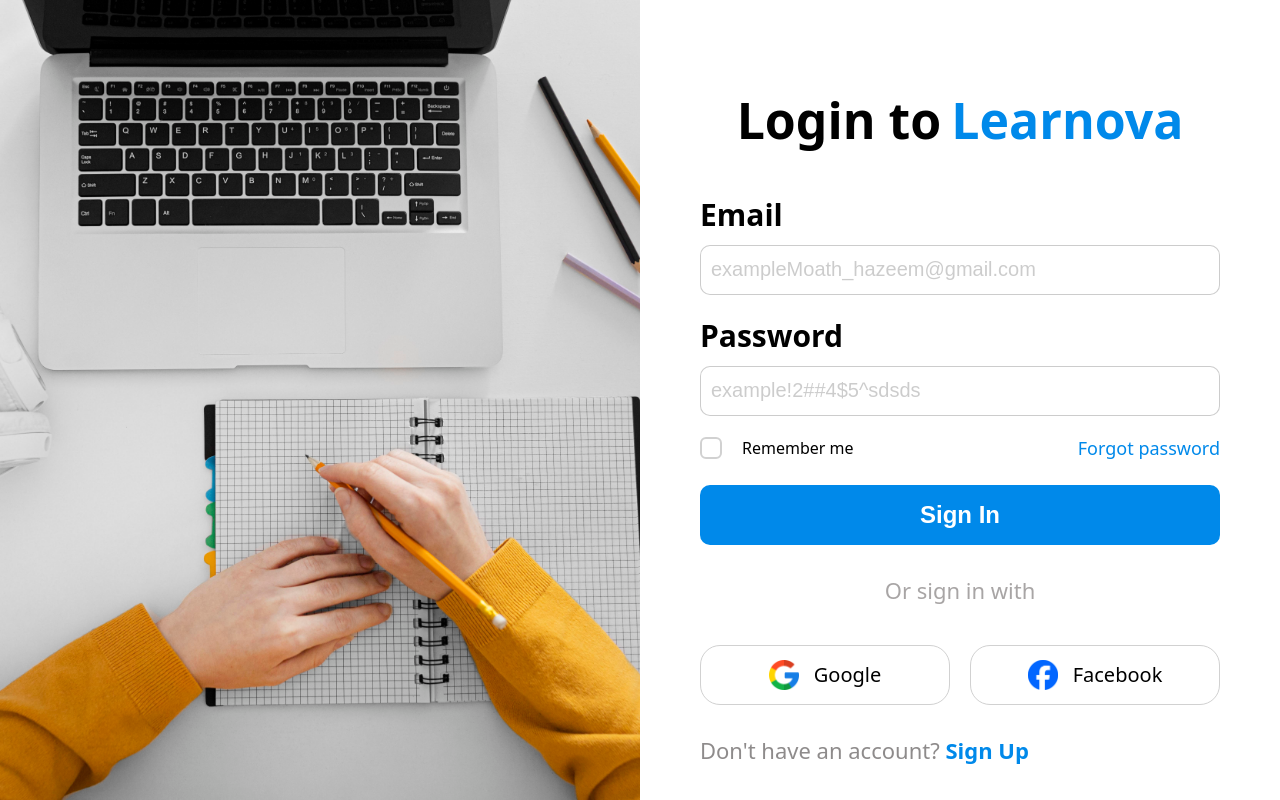
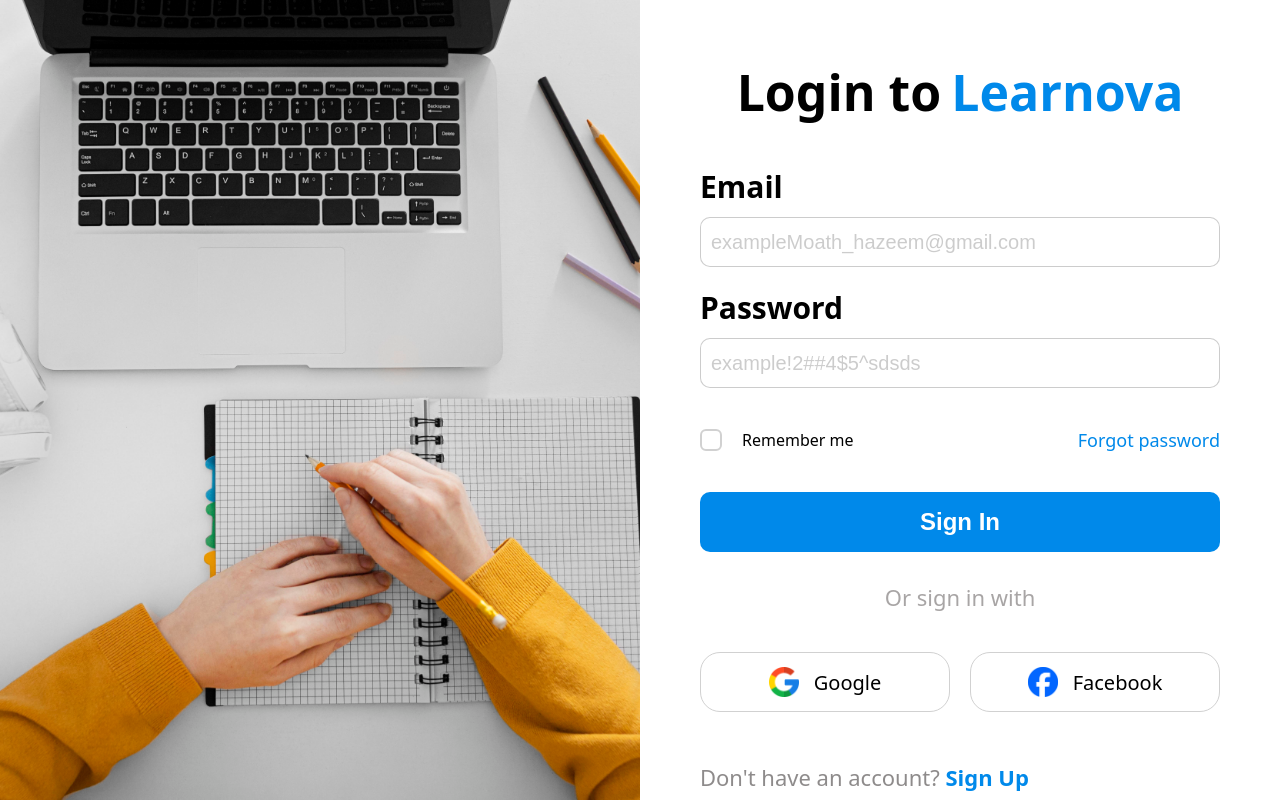
Before and after one commit to Moathhazeem/Learnova, a React (Vite) app: page /log_in in a window 1280 px wide. Built offline with nearby package versions, Linux system fonts and the light colour scheme; a web font is replaced by a local one.

Commit message:
New update

```diff
--- a/src/sign_page/Sign_up.css
+++ b/src/sign_page/Sign_up.css
@@ -90,6 +90,7 @@
     align-items: center;
     width: 100%;
     max-width: 551px;
+    margin-top: 40px;
     margin-bottom: 20px;
     direction: ltr;
 }
@@ -123,6 +124,8 @@
     border-radius: 10px;
     cursor: pointer;
     margin-bottom: 20px;
+    margin-top: 40px;
+
 }
 
 .sign-in-button:hover {
@@ -145,6 +148,7 @@
     justify-content: left;
     font-size: 22px;
     font-weight: medium;
+    margin-top: 50px;
 }
 
 .or {
@@ -156,4 +160,6 @@
     margin-top: 30px;
     margin-bottom: 40px;
     font-weight: medium;
+    margin-top: 40px;
+
 }
```
